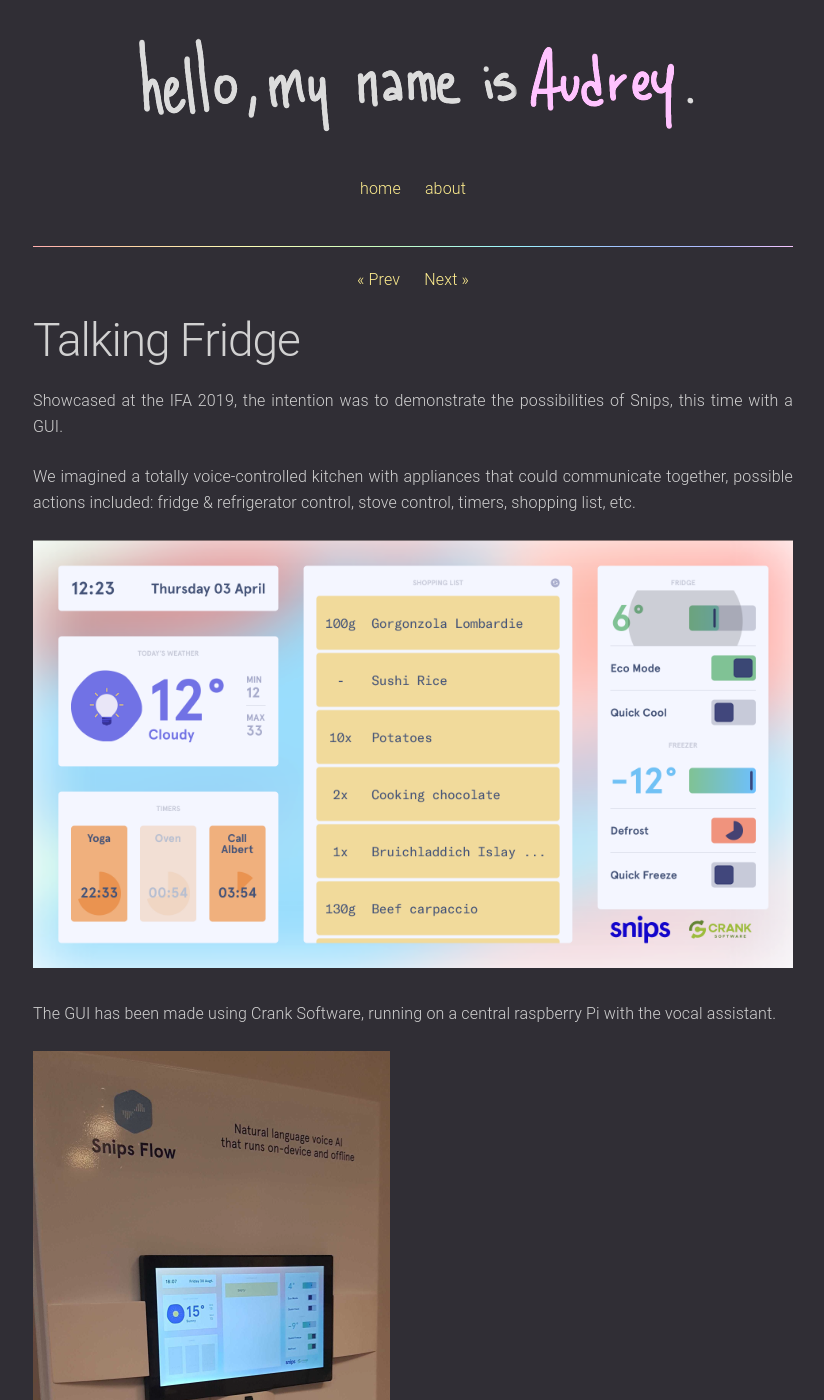
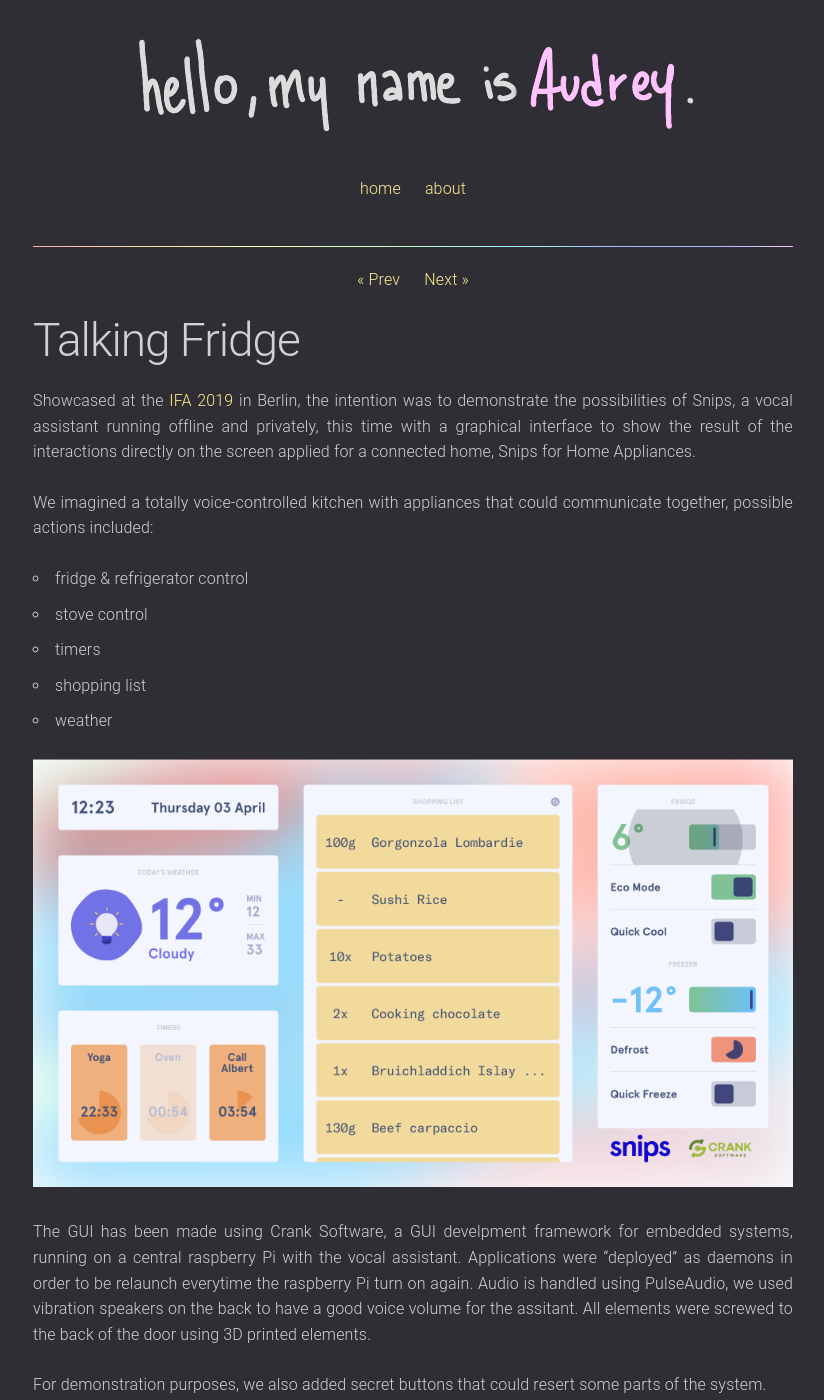
Before and after one commit to audreycgltt/audreycgltt.github.io, a Jekyll site: the page built from _posts/2019-09-04-talking-fridge.markdown, in a window 1280 px wide and 1400 px high. Shown: the whole window, without its empty margins (227-1051 px from the left). Built offline with Jekyll 4.4.1, drawn with Linux system fonts in a browser that asks for light colours; some of the changed text lies outside the part shown.

Commit message:
update content

```diff
--- a/_posts/2019-07-01-louison.markdown
+++ b/_posts/2019-07-01-louison.markdown
@@ -7,8 +7,9 @@
 ---
 ![Illustration game](/assets/img/projects/louison/louison_illust.png)
 
+As a teen addicted to video games, I had to learn one day how to create a one. So when La [développeuse du Dimanche](https://twitter.com/dev_dimanche), an independant video game maker making videos on YouTube, announced that she was organising its first game jam in august 2019, it was an evidence!
 
-As a teen addicted to video games, I had to learn one day how to create a one. So I enrolled myself in a game jam, started to learn C# and Unity and two weeks later I was part of a team trying to make my first game!
+I enrolled myself, started to learn C# and Unity and two weeks later I was part of a team trying to make my first game!
 
 ![Picture 1](/assets/img/projects/louison/I58pwh.png)
 
--- a/_posts/2019-09-04-talking-fridge.markdown
+++ b/_posts/2019-09-04-talking-fridge.markdown
@@ -6,13 +6,21 @@
 tags: [RaspberryPi, Python, Bash, Voice]
 ---
 
-Showcased at the IFA 2019, the intention was to demonstrate the possibilities of Snips, this time with a GUI.
+Showcased at the [IFA 2019](https://b2b.ifa-berlin.com/en/) in Berlin, the intention was to demonstrate the possibilities of Snips, a vocal assistant running offline and privately, this time with a graphical interface to show the result of the interactions directly on the screen applied for a connected home, Snips for Home Appliances.
 
-We imagined a totally voice-controlled kitchen with appliances that could communicate together, possible actions included: fridge &
-refrigerator control, stove control, timers, shopping list, etc.
+We imagined a totally voice-controlled kitchen with appliances that could communicate together, possible actions included:
+* fridge & refrigerator control
+* stove control
+* timers
+* shopping list
+* weather
 
 ![Screen of the fridge](/assets/img/projects/talking-fridge/screenfridge.png)
 
-The GUI has been made using Crank Software, running on a central raspberry Pi with the vocal assistant.
+The GUI has been made using Crank Software, a GUI develpment framework for embedded systems, running on a central raspberry Pi with the vocal assistant. Applications were "deployed" as daemons in order to be relaunch everytime the raspberry Pi turn on again. Audio is handled using PulseAudio, we used vibration speakers on the back to have a good voice volume for the assitant. All elements were screwed to the back of the door using 3D printed elements.
+
+For demonstration purposes, we also added secret buttons that could resert some parts of the system.
 
 ![Fridge Door](/assets/img/projects/talking-fridge/snips_fridge.png)
+
+Our magnificient fridge was used again after a translation in japanese at the [CEATEC](https://archive.ceatec.com/2019/ja/) in October 2019.
--- a/_posts/2021-09-10-companion-bot.markdown
+++ b/_posts/2021-09-10-companion-bot.markdown
@@ -9,7 +9,7 @@
 
 I always dream to have my own personal robot, but tired of waiting, I decided to directly create mine! This desk robot will be able to react to notifications from my agenda, Twitter, and more. Depending on the time of the day and settings, it will react by moving its head around and bouncing LEDS around its body (yes, you can definitely see a K2000 reference here).
 
-The parts are simple: an LEDs strip (w1228b), one servo (SG90), a buzzer and two googly eyes, all synchronized with an ESP8266.
+The parts are simple: an LEDs strip (w2812b), one servo (SG90), a buzzer and two googly eyes, all synchronized with an ESP8266.
 
 Really simplistic project, in order to learn CAD along the way (with fusion360), it will be fully 3D printed at home. It’s aimed to evolve through time with more features along the way. For now, I've managed to print and code the first beta version and currently building again the 3D model entirely for it to be more beautiful :)
 
```
Also changed, not shown: _posts/2018-09-02-photovold.md (+1 -1 lines), _posts/2018-11-01-open-beer-app.md (+1 -3 lines).
